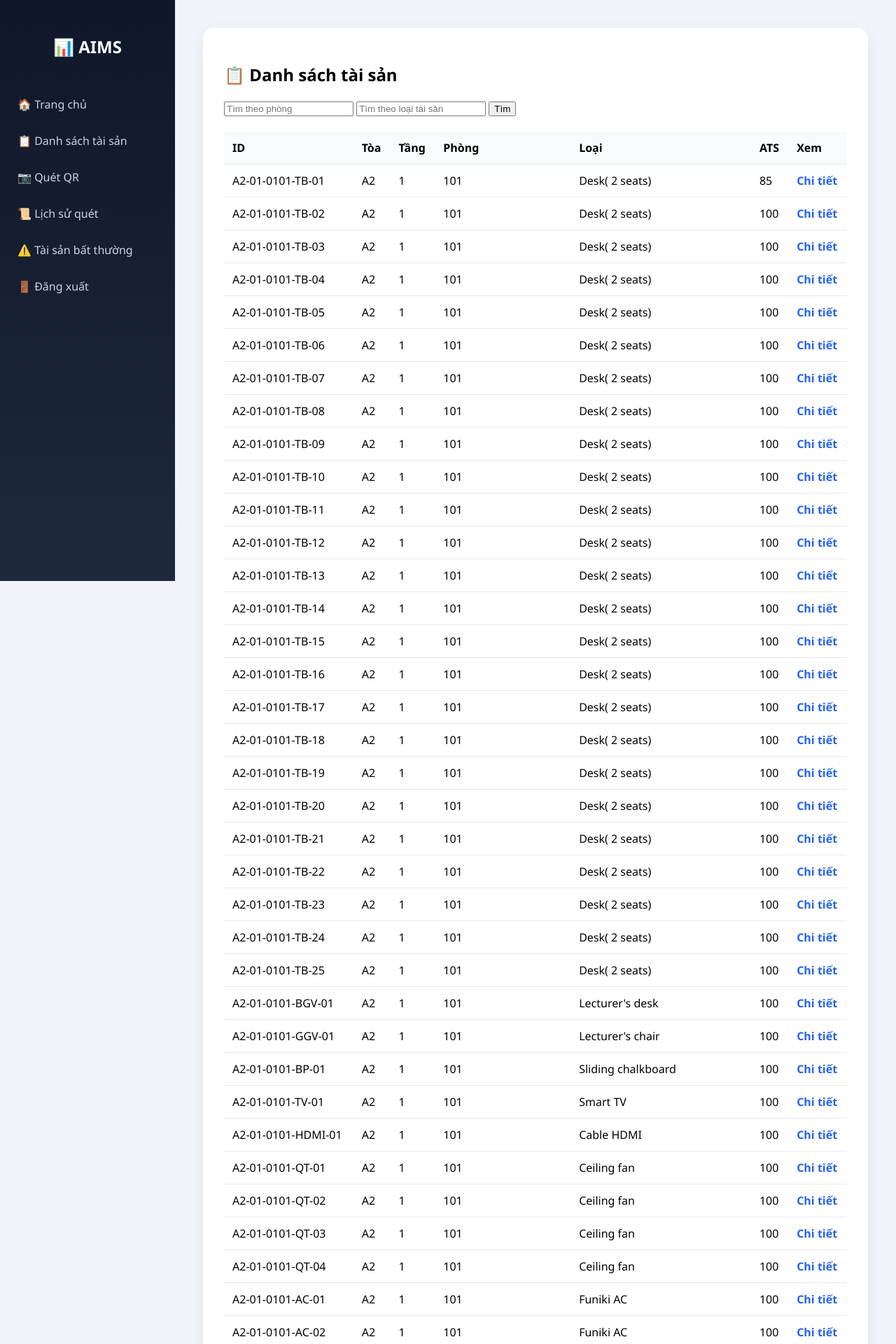
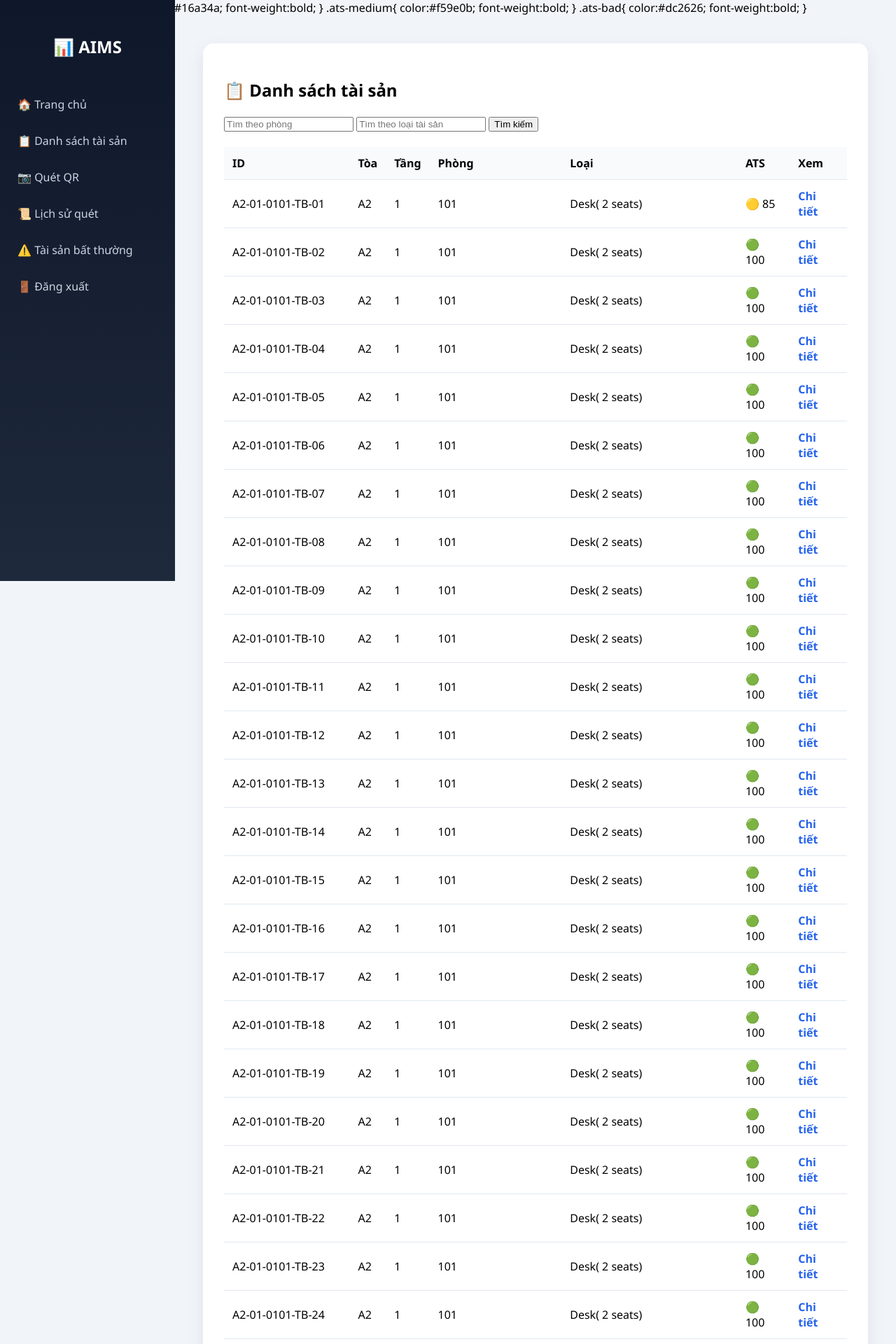
Before and after one commit to chi-295/QLTS-AIMS, a Flask app: page /assets in a window 1280 px wide. Shown: the top 1920 px of the page at 70% size. Run offline with Flask 3, Linux system fonts and the light colour scheme; the visitor is signed in with stand-in values (Sample User, id 1).

Commit message:
Update assets.html

```diff
--- a/templates/assets.html
+++ b/templates/assets.html
@@ -92,6 +92,22 @@ a.detail:hover{
 </head>
 
 <body>
+    /* ATS COLOR */
+
+.ats-good{
+    color:#16a34a;
+    font-weight:bold;
+}
+
+.ats-medium{
+    color:#f59e0b;
+    font-weight:bold;
+}
+
+.ats-bad{
+    color:#dc2626;
+    font-weight:bold;
+}
 
 <!-- SIDEBAR -->
 
@@ -123,7 +139,7 @@ a.detail:hover{
 
 <input type="text" name="type" placeholder="Tìm theo loại tài sản">
 
-<button type="submit">Tìm</button>
+<button type="submit">Tìm kiếm</button>
 
 </form>
 
@@ -148,7 +164,21 @@ a.detail:hover{
 <td>{{ asset["Floor"] }}</td>
 <td>{{ asset["Room"] }}</td>
 <td>{{ asset["Type_asset"] }}</td>
-<td>{{ asset["ATS"] }}</td>
+<td>
+
+{% set ats = asset["ATS"]|int %}
+
+{% if ats >= 90 %}
+<span class="ats-good">🟢 {{ ats }}</span>
+
+{% elif ats >= 70 %}
+<span class="ats-medium">🟡 {{ ats }}</span>
+
+{% else %}
+<span class="ats-bad">🔴 {{ ats }}</span>
+{% endif %}
+
+</td>
 
 <td>
 <a class="detail" href="/asset/{{ asset['ID_assets'] }}">
```
